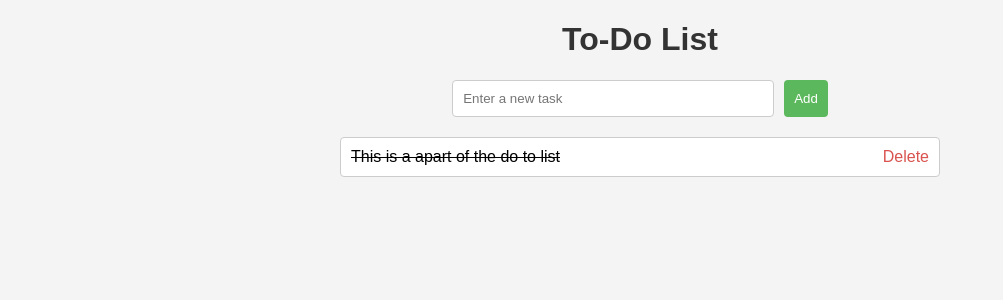
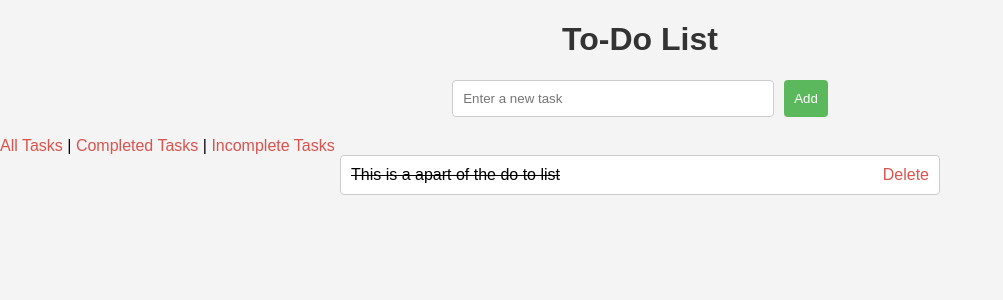
Before and after one commit to Diorski/to_do_list_app, a Flask app: page / in a window 1280 px wide. Shown: the top 300 px of the page, without its empty margins (0-1003 px from the left). Run offline with Flask 2, Linux system fonts and the light colour scheme; data comes from the database, SQL or seed files in the repository; both versions use the stored data as it was after the commit.

Commit message:
Added task filtering feature

```diff
--- a/app.py
+++ b/app.py
@@ -4,8 +4,6 @@ from flask_sqlalchemy import SQLAlchemy
 app = Flask(__name__)
 app.config['SQLALCHEMY_DATABASE_URI'] = 'sqlite:///tasks.db'
 db = SQLAlchemy(app)
-
-tasks = []  # List to store the tasks
 
 class Task(db.Model):
     id = db.Column(db.Integer, primary_key=True)
@@ -19,17 +17,6 @@ def index():
 
 @app.route('/add', methods=['POST'])
 def add():
-    """
-    Add a new task to the to-do list.
-
-    This function is triggered when a POST request is made to the '/add' endpoint.
-    It retrieves the task content from the request form and creates a new Task object.
-    The new task is then added to the database session and committed.
-    Finally, the function redirects the user to the 'index' endpoint.
-
-    Returns:
-        A redirect response to the 'index' endpoint.
-    """
     task_content = request.form.get('task')
     if task_content:
         new_task = Task(task=task_content)
@@ -46,16 +33,6 @@ def delete(task_id):
 
 @app.route('/edit/<int:task_id>', methods=['POST'])
 def edit(task_id):
-    """
-    Edit a task with the given task_id.
-
-    Parameters:
-    - task_id (int): The ID of the task to be edited.
-
-    Returns:
-    - redirect: Redirects to the 'index' route after editing the task.
-
-    """
     task_content = request.form.get('task')
     task_to_edit = Task.query.get_or_404(task_id)
     if task_content:
@@ -70,6 +47,16 @@ def complete(task_id):
     db.session.commit()
     return redirect(url_for('index'))
 
+@app.route('/completed')
+def completed():
+    tasks = Task.query.filter_by(completed=True).all()
+    return render_template('index.html', tasks=tasks, enumerate=enumerate)
+
+@app.route('/incomplete')
+def incomplete():
+    tasks = Task.query.filter_by(completed=False).all()
+    return render_template('index.html', tasks=tasks, enumerate=enumerate)
+
 if __name__ == '__main__':
     db.create_all()
     app.run(debug=True)
--- a/requirements.txt
+++ b/requirements.txt
@@ -1,3 +1,4 @@
 Flask==2.0.3
 Werkzeug==2.0.3
 Flask-SQLAlchemy==2.5.1
+SQLAlchemy==1.4.32
--- a/templates/index.html
+++ b/templates/index.html
@@ -12,6 +12,11 @@
         <input type="text" name="task" placeholder="Enter a new task">
         <button type="submit">Add</button>
     </form>
+    <div>
+        <a href="/">All Tasks</a> |
+        <a href="/completed">Completed Tasks</a> |
+        <a href="/incomplete">Incomplete Tasks</a>
+    </div>
     <ul>
         {% for task in tasks %}
             <li>
```
Also changed, not shown: tasks.db (added).
